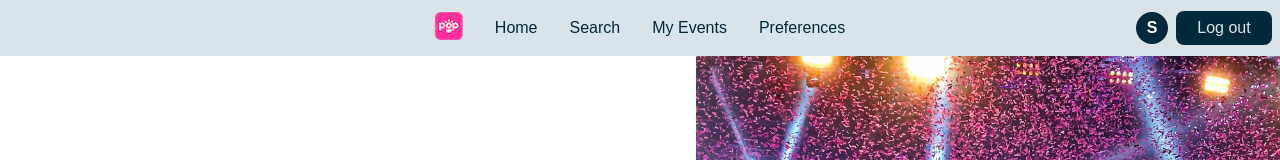
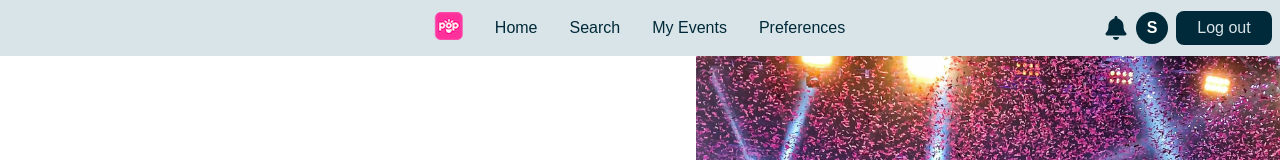
Before and after one commit to ash-kick/event-pop-app, a React (Vite) app: page / in a window 1280 px wide. Shown: the top 160 px of the page. Built offline with nearby package versions, Linux system fonts and the light colour scheme; no server answers; sample sign-in values are in the browser's storage; a web font is replaced by a local one.

Commit message:
adding notification bell to root layout

```diff
--- a/src/App.css
+++ b/src/App.css
@@ -52,6 +52,10 @@ nav {
 
 #log-out-button {
      width: 96px;
+}
+
+.notification-bell {
+     color: rgb(0, 42, 57);
 }
 
 .first-letter {
--- a/src/layouts/RootLayout.jsx
+++ b/src/layouts/RootLayout.jsx
@@ -1,5 +1,6 @@
 import { Outlet, NavLink, useNavigate, useLocation } from "react-router-dom";
 import { useState, useEffect } from "react";
+import { FaBell } from "react-icons/fa";
 
 const logInButton = (
      <NavLink
@@ -38,10 +39,13 @@ export default function RootLayout() {
      };
 
      const firstLetterUser = userName ? userName[0].toUpperCase() : "?";
-     const notificationBell = <img />;
 
      const firstLetterLogoutButton = (
           <div className="first-letter-logout-container">
+               <FaBell
+                    size={24}
+                    className="notification-bell"
+               />
                <div className="first-letter">{firstLetterUser}</div>
                <button
                     onClick={handleLogout}
```
